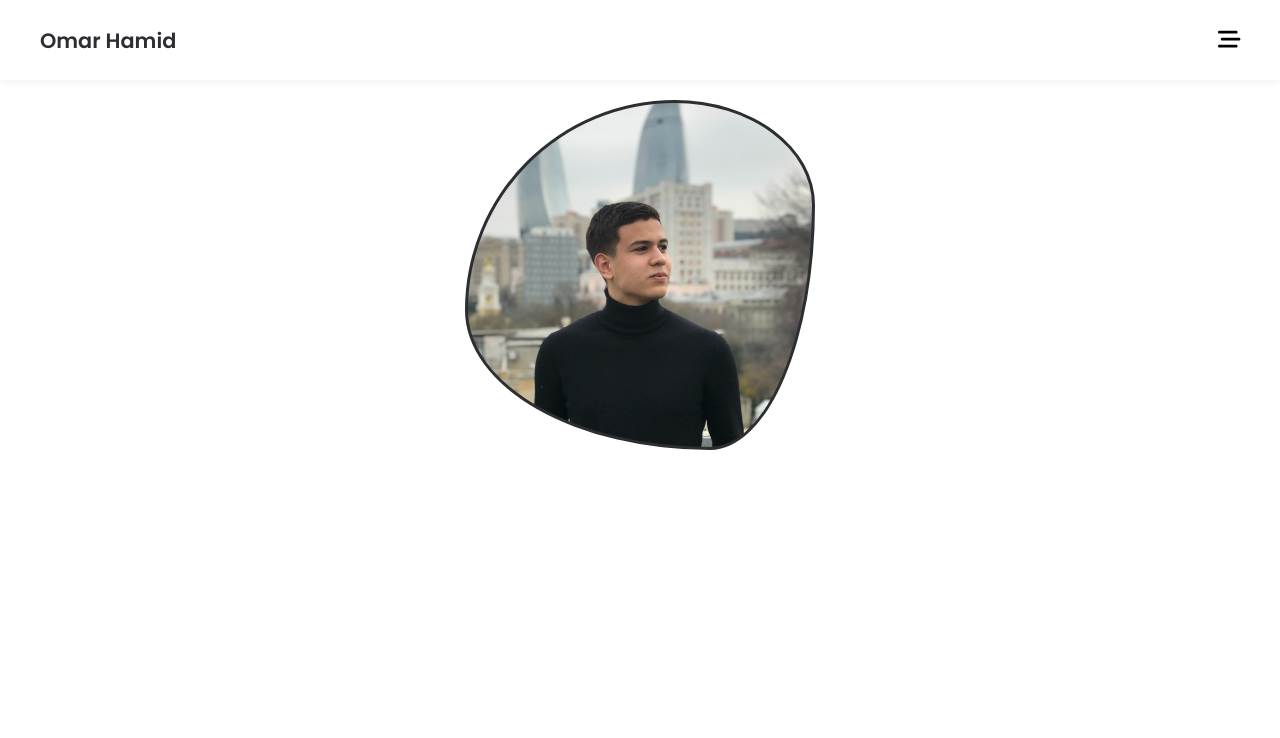
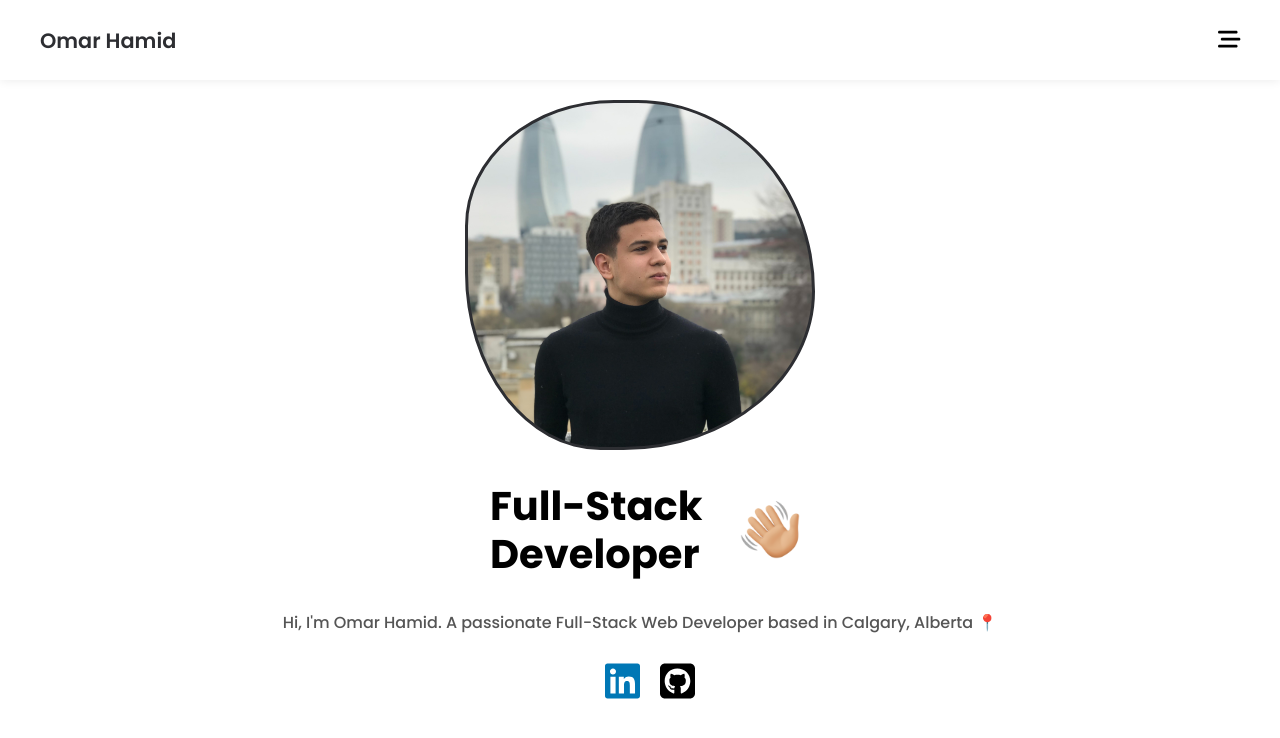
Before and after one commit to Heaven664/portfolio, a React (Create React App) app: page / in a window 1280 px wide. Shown: the top 738 px of the page. Built offline with nearby package versions, Linux system fonts and the light colour scheme.

Commit message:
Add inro title, about, socials

```diff
--- a/package.json
+++ b/package.json
@@ -3,6 +3,8 @@
   "version": "0.1.0",
   "private": true,
   "dependencies": {
+    "@fortawesome/fontawesome-svg-core": "^6.4.0",
+    "@fortawesome/free-brands-svg-icons": "^6.4.0",
     "@fortawesome/free-solid-svg-icons": "^6.4.0",
     "@fortawesome/react-fontawesome": "^0.2.0",
     "@testing-library/jest-dom": "^5.16.5",
--- a/src/App.js
+++ b/src/App.js
@@ -1,5 +1,5 @@
 import Navbar from 'components/Navbar'
-import About from 'components/About'
+import Intro from 'components/Intro'
 
 import 'styles/App.scss'
 
@@ -8,7 +8,7 @@ function App() {
   return (
     <div className="App">
       <Navbar />
-      <About />
+      <Intro />
     </div>
   );
 }
--- a/src/components/About.jsx
+++ /dev/null
@@ -1,11 +0,0 @@
-import 'styles/About.scss'
-
-function About() {
-  return (<div className="about" >
-    <div className='image' style={{ backgroundImage: "url(/my-photo.jpg)" }}>
-
-    </div>
-  </div>);
-}
-
-export default About;
--- a/src/components/Intro.jsx
+++ b/src/components/Intro.jsx
@@ -0,0 +1,35 @@
+import { FontAwesomeIcon } from "@fortawesome/react-fontawesome";
+import { faGithubSquare, faLinkedin } from "@fortawesome/free-brands-svg-icons";
+
+import "styles/Intro.scss";
+
+function About() {
+  return (
+    <div className="about">
+      <div
+        className="image"
+        style={{ backgroundImage: "url(/my-photo.jpg)" }}
+      />
+      <div className="about-text">
+        <div className="about-title">
+          <h1>Full-Stack Developer</h1>
+          <img src="/hand.png" alt="waving-hand" />
+        </div>
+        <p>
+          Hi, I'm Omar Hamid. A passionate Full-Stack Web Developer based in
+          Calgary, Alberta 📍
+        </p>
+        <div className="socials">
+          <a href="https://www.linkedin.com/in/omarhamid664/" target="_blank" id="linkedIn-link">
+          <FontAwesomeIcon icon={faLinkedin} className="social-icon"/>
+          </a>
+          <a href="https://github.com/Heaven664" target="_blank" id="github-link">
+          <FontAwesomeIcon icon={faGithubSquare} className="social-icon"/>
+          </a>
+        </div>
+      </div>
+    </div>
+  );
+}
+
+export default About;
--- a/src/styles/About.scss
+++ /dev/null
@@ -1,35 +0,0 @@
-.about {
-  padding-top: 100px;
-  display: flex;
-  flex-direction: column;
-  justify-content: center;
-  align-items: center;
-
-  .image {
-    width: 80vw;
-    height: 80vw;
-    max-width: 350px;
-    max-height: 350px;
-    background-size: cover;
-    background-position: 50%;
-    background-repeat: no-repeat;
-    border: 3px solid #2d2e32;
-    animation: morph 8s ease-in-out infinite;
-  }
-
-  @keyframes morph {
-    0% {
-      border-radius: 60% 40% 30% 70%/60% 30% 70% 40%;
-    }
-    50% {
-      border-radius: 40% 60% 70% 30%/30% 70% 40% 60%;
-    }
-    100% {
-      border-radius: 60% 40% 30% 70%/60% 30% 70% 40%;
-    }
-  }
-
-
-
-
-}
--- /dev/null
+++ b/src/styles/Intro.scss
@@ -0,0 +1,90 @@
+.about {
+  padding-top: 100px;
+  display: flex;
+  flex-direction: column;
+  justify-content: center;
+  align-items: center;
+
+  .image {
+    min-width: 350px;
+    min-height: 350px;
+    width: 80vw;
+    height: 80vw;
+    max-width: 350px;
+    max-height: 350px;
+    background-size: cover;
+    background-position: 50%;
+    background-repeat: no-repeat;
+    border: 3px solid #2d2e32;
+    animation: morph 8s ease-in-out infinite;
+  }
+
+  @keyframes morph {
+    0% {
+      border-radius: 60% 40% 30% 70%/60% 30% 70% 40%;
+    }
+    50% {
+      border-radius: 40% 60% 70% 30%/30% 70% 40% 60%;
+    }
+    100% {
+      border-radius: 60% 40% 30% 70%/60% 30% 70% 40%;
+    }
+  }
+
+  .about-text {
+    min-width: 400px;
+    display: flex;
+    flex-direction: column;
+    align-items: center;
+
+    .about-title {
+      font-size: 20px;
+      line-height: 1.2;
+      margin-bottom: 2rem;
+      margin-top: 2rem;
+      display: flex;
+      justify-content: center;
+      position: relative;
+
+      h1 {
+        width: 300px;
+      }
+
+      img {
+        width: 60px;
+        height: 60px;
+        position: absolute;
+        right: -10px;
+        top: 17px;
+      }
+    }
+    p {
+      margin: 0 20px;
+      text-align: center;
+      font-weight: 500;
+      color: #555555;
+      line-height: 1.6;
+      margin-bottom: 1rem;
+    }
+
+    .socials {
+      font-size: 40px;
+
+      #linkedIn-link {
+        color: #0077B5;
+      }
+
+      #github-link {
+        color: black;
+      }
+
+      a {
+        text-decoration: none;
+      }
+
+      .social-icon {
+        margin-left: 20px;
+      }
+    }
+  }
+}
```
Also changed, not shown: public/hand.png (added), 1 other file (tests, documents, lock files or other folders).
